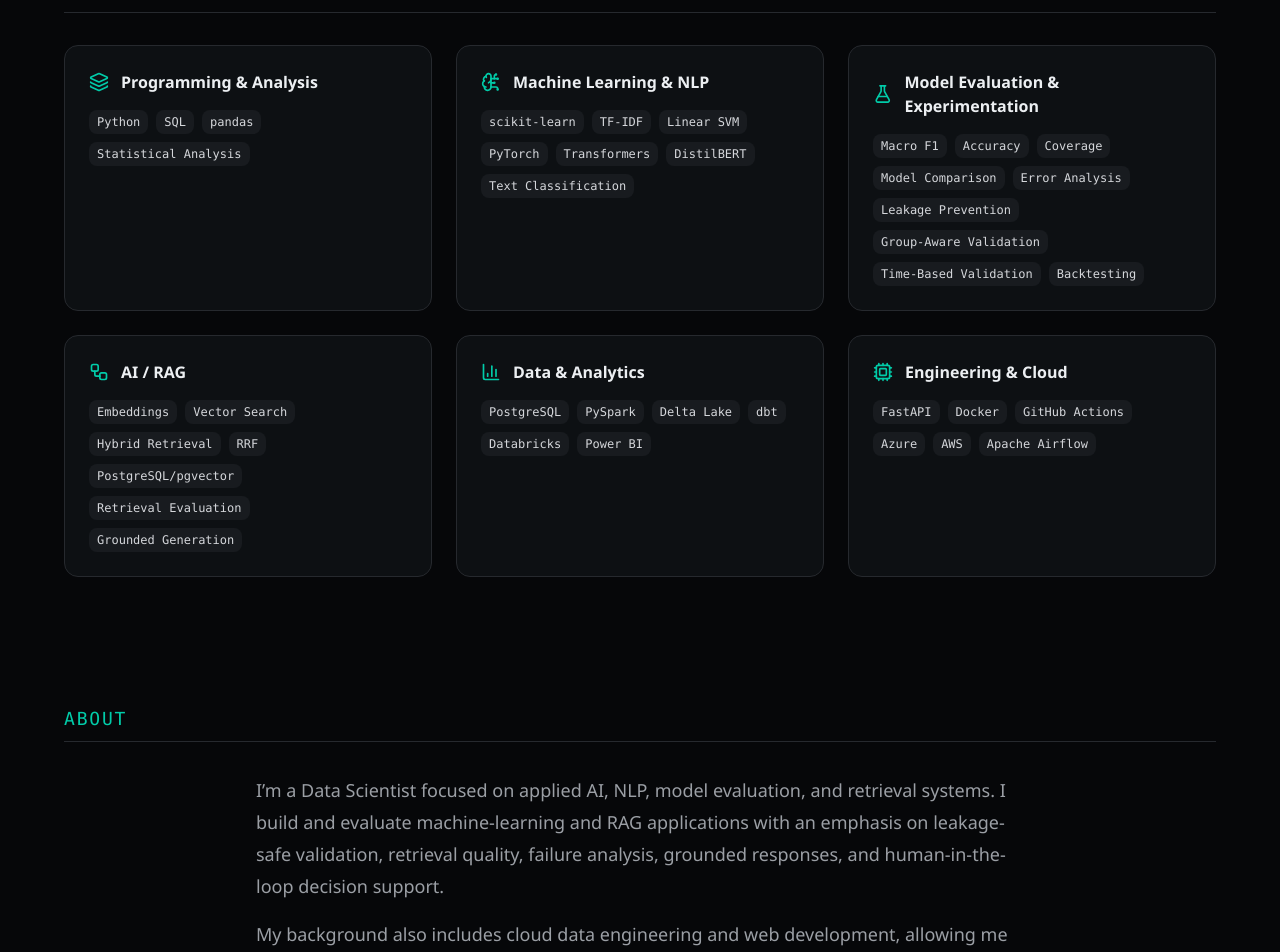
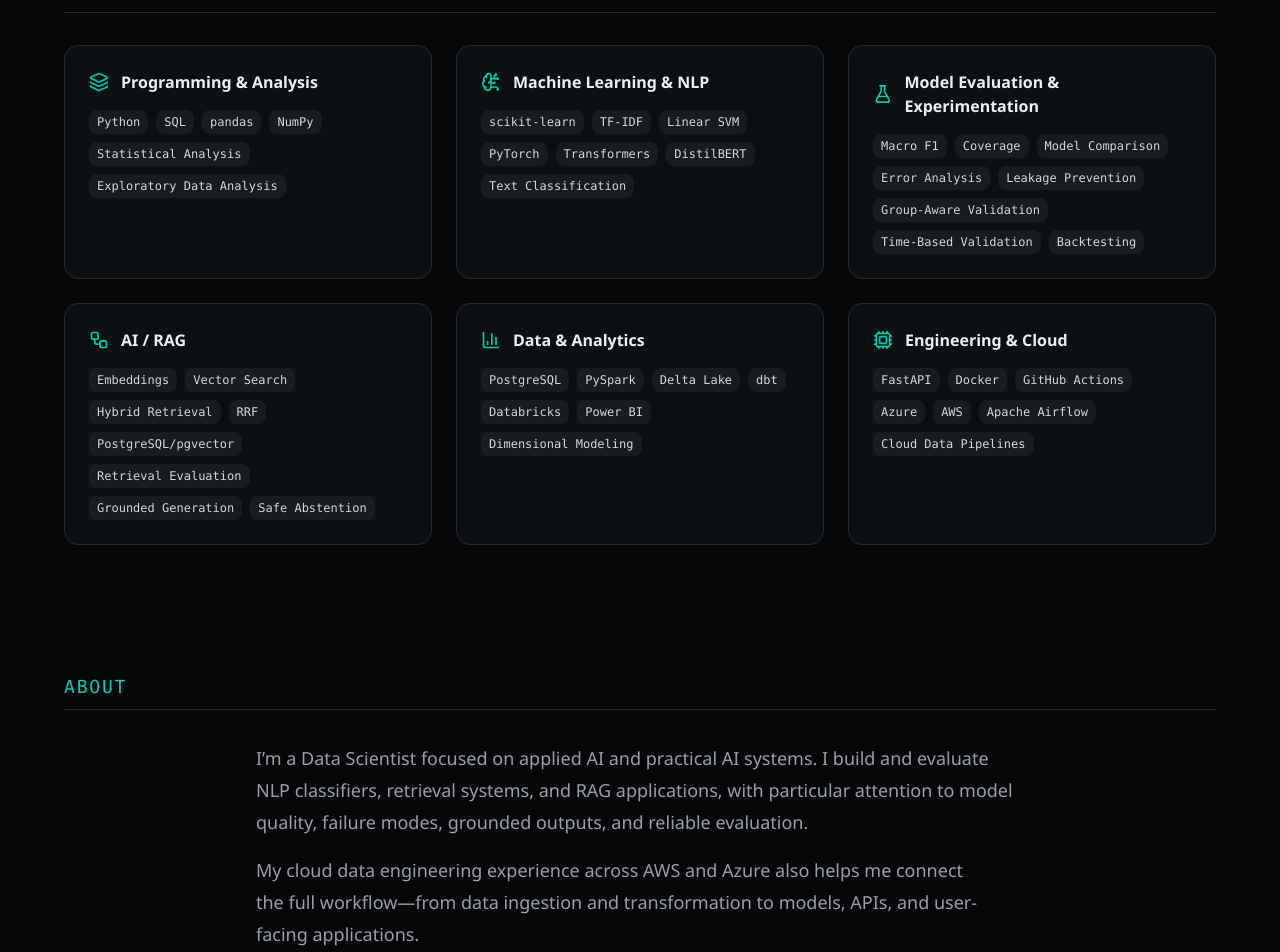
Before and after one commit to rihua-tech/data-ai-portfolio, a Next.js app: page / in a window 1280 px wide. Shown: the part 3600-4552 px from the top of the page. Built offline with nearby package versions, Linux system fonts and the light colour scheme; no server answers.

Commit message:
Refine about copy and skills section

```diff
--- a/components/about-section.tsx
+++ b/components/about-section.tsx
@@ -2,8 +2,8 @@ import { Section } from "@/components/Section"
 
 const aboutParagraphs = [
 
-  "I’m a Data Scientist focused on applied AI, NLP, model evaluation, and retrieval systems. I build and evaluate machine-learning and RAG applications with an emphasis on leakage-safe validation, retrieval quality, failure analysis, grounded responses, and human-in-the-loop decision support.",
-  "My background also includes cloud data engineering and web development, allowing me to connect reliable data pipelines, model evaluation, and user-facing AI applications in reproducible end-to-end workflows.",
+  "I’m a Data Scientist focused on applied AI and practical AI systems. I build and evaluate NLP classifiers, retrieval systems, and RAG applications, with particular attention to model quality, failure modes, grounded outputs, and reliable evaluation.",
+  "My cloud data engineering experience across AWS and Azure also helps me connect the full workflow—from data ingestion and transformation to models, APIs, and user-facing applications.",
 ]
 export function AboutSection() {
   return (
--- a/data/skills.ts
+++ b/data/skills.ts
@@ -14,7 +14,7 @@ export interface SkillGroup {
 export const skillGroups: SkillGroup[] = [
   {
     category: "Programming & Analysis",
-    skills: ["Python", "SQL", "pandas", "Statistical Analysis"],
+    skills: ["Python", "SQL", "pandas", "NumPy", "Statistical Analysis", "Exploratory Data Analysis"],
   },
   {
     category: "Machine Learning & NLP",
@@ -32,7 +32,6 @@ export const skillGroups: SkillGroup[] = [
     category: "Model Evaluation & Experimentation",
     skills: [
       "Macro F1",
-      "Accuracy",
       "Coverage",
       "Model Comparison",
       "Error Analysis",
@@ -52,14 +51,15 @@ export const skillGroups: SkillGroup[] = [
       "PostgreSQL/pgvector",
       "Retrieval Evaluation",
       "Grounded Generation",
+      "Safe Abstention",
     ],
   },
   {
     category: "Data & Analytics",
-    skills: ["PostgreSQL", "PySpark", "Delta Lake", "dbt", "Databricks", "Power BI"],
+    skills: ["PostgreSQL", "PySpark", "Delta Lake", "dbt", "Databricks", "Power BI", "Dimensional Modeling"],
   },
   {
     category: "Engineering & Cloud",
-    skills: ["FastAPI", "Docker", "GitHub Actions", "Azure", "AWS", "Apache Airflow"],
+    skills: ["FastAPI", "Docker", "GitHub Actions", "Azure", "AWS", "Apache Airflow", "Cloud Data Pipelines"],
   },
 ]
```
